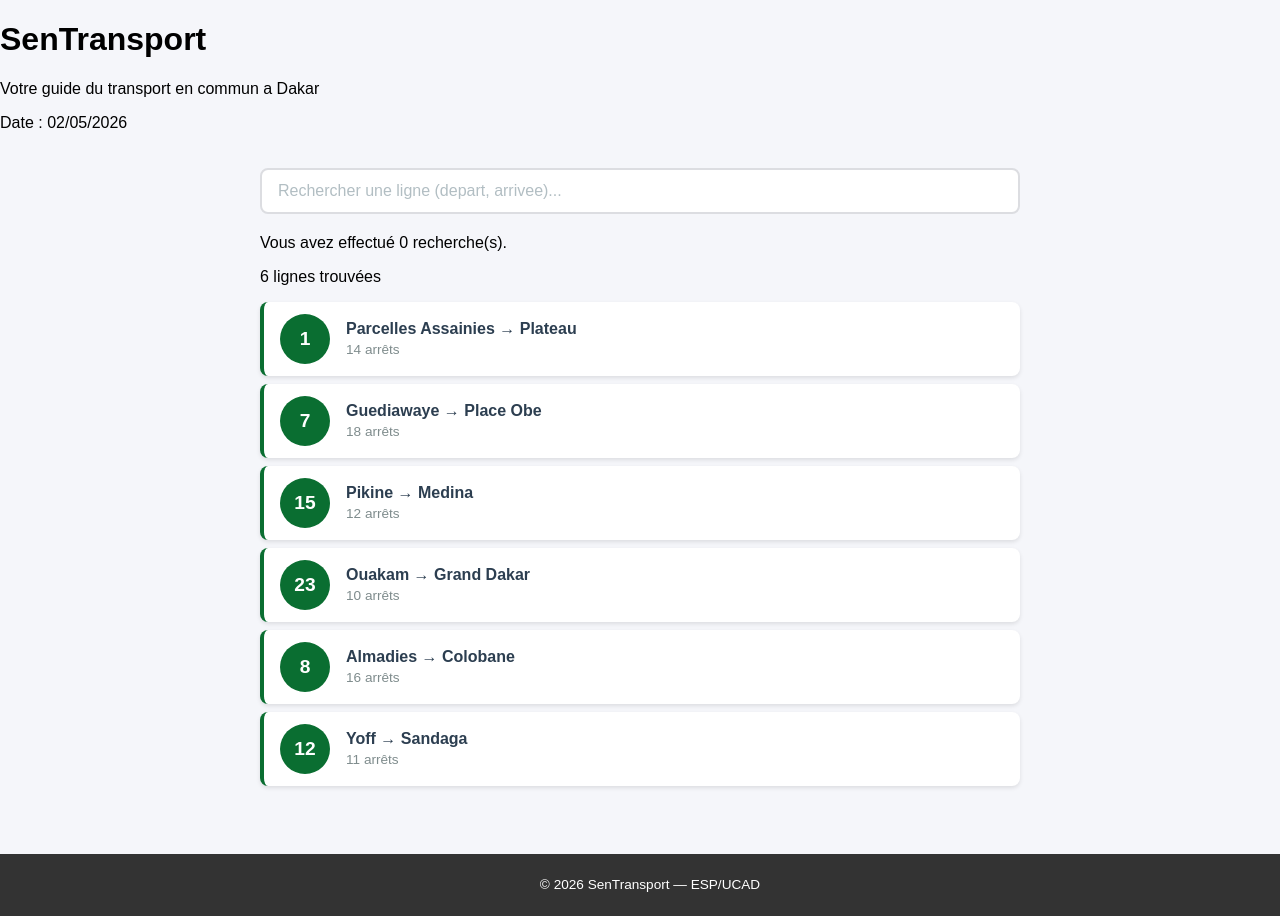
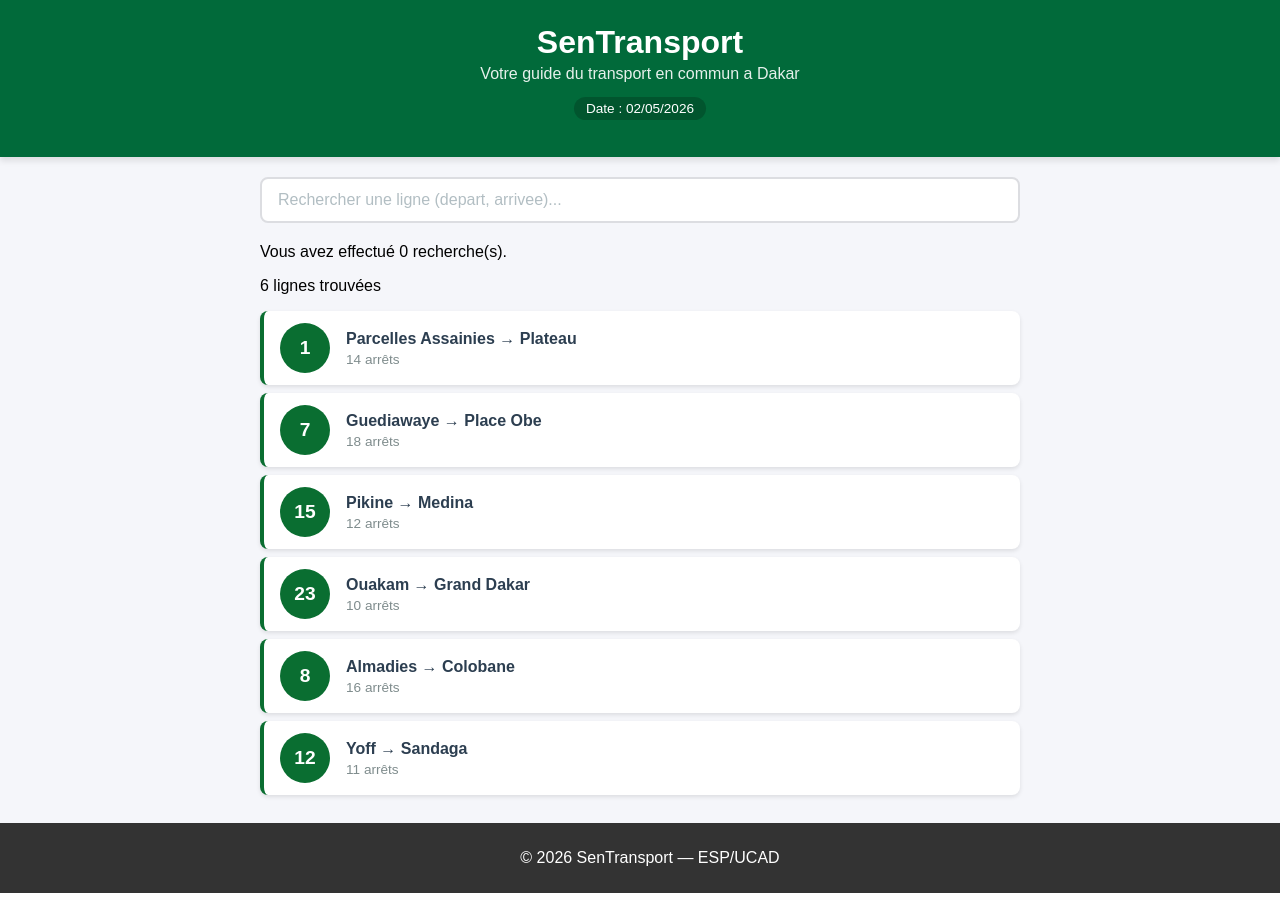
Before and after one commit to jeynita/sentransport, a React (Create React App) app: page / in a window 1280 px wide. After the commit the page ends 893 px from the top, so only its background shows below. Built offline with nearby package versions, Linux system fonts and the light colour scheme.

Commit message:
Lab 4 : API Flask avec endpoint GET / lignes

```diff
--- a/src/Header.css
+++ b/src/Header.css
@@ -1,8 +1,26 @@
-        .footer {
-    background-color: #2c3e50;
-    color: #ecf0f1;
+        .sen-transport-header {
+    background-color: #016A3a;
+    color: #ffffff;
     text-align: center;
-    padding: 16px;
-    margin-top: 40px;
+    padding: 24px 16px;
+    box-shadow: 0 4px 6px rgba(0, 0, 0, 0.1);
+    }
+
+    .header-titre {
+    margin: 0 0 4px 0;
+    font-size: 2rem;
+    font-weight: bold;
+    }
+
+    .header-soustitre {
+    margin: 0 0 12px 0;
+    font-size: 1rem;
+    opacity: 0.9;
+    }
+
+    .header-date span {
+    background-color: rgba(0, 0, 0, 0.2);
+    padding: 4px 12px;
+    border-radius: 9999px;
     font-size: 0.85rem;
     }
--- a/src/Header.js
+++ b/src/Header.js
@@ -1,15 +1,18 @@
     import './Header.css';
 
     function Header() {
-      //date du jour
-        const dateJournalier = new Date().toLocaleDateString('fr-FR');
-        return (
-        <header className="header">
+    // Date du jour automatique
+    const dateJournalier = new Date().toLocaleDateString('fr-FR');
+
+    return (
+        <header className="sen-transport-header">
         <h1 className="header-titre">SenTransport</h1>
         <p className="header-soustitre">
             Votre guide du transport en commun a Dakar
         </p>
-        <p classname="header-date">Date : {dateJournalier}</p>
+        <p className="header-date">
+            <span>Date : {dateJournalier}</span>
+        </p>
         </header>
     );
     }
```
Also changed, not shown: api/lignes_ddd.json (added, +48 -0 lines), 1 other file (tests, documents, lock files or other folders).
